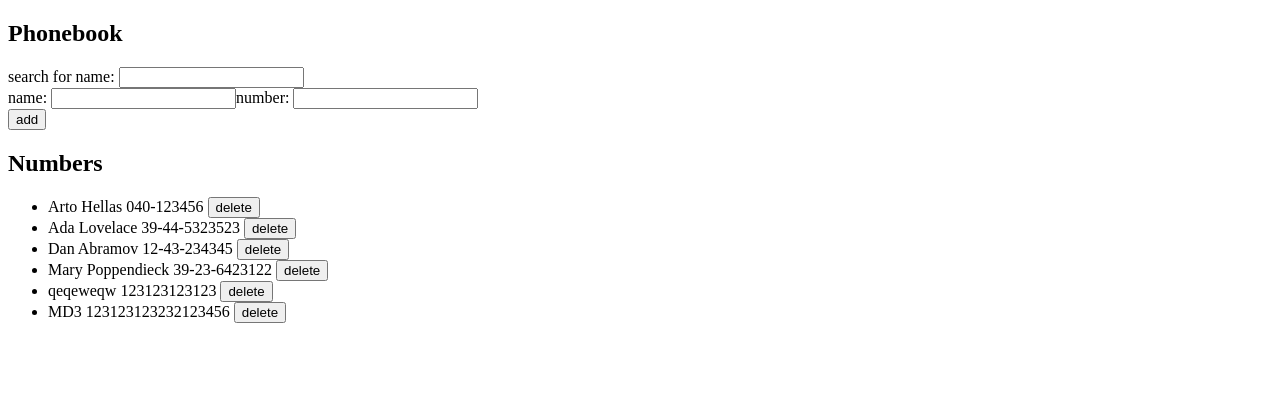
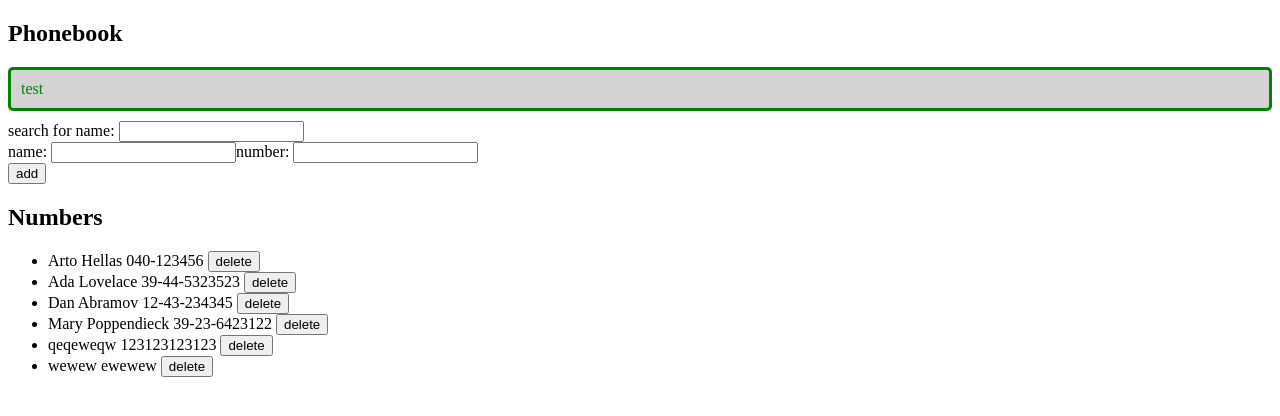
Before and after one commit to beulard/fullstackopen, a React (Create React App) app: page / in a window 1280 px wide. Shown: the top 416 px of the page. Built offline with nearby package versions, Linux system fonts and the light colour scheme; data requests are answered from the project's data file.

Commit message:
Do part 2e exercises

```diff
--- a/db.json
+++ b/db.json
@@ -26,9 +26,9 @@
       "id": 5
     },
     {
-      "name": "MD3",
-      "number": "123123123232123456",
-      "id": 8
+      "name": "wewew",
+      "number": "ewewew",
+      "id": 6
     }
   ]
 }
--- a/src/App.js
+++ b/src/App.js
@@ -1,4 +1,4 @@
-import { useEffect, useState } from 'react'
+import { useEffect, useState, useRef } from 'react'
 import personService from './services/persons'
 
 const SearchFilter = ({ searchValue, setSearchValue }) =>
@@ -6,7 +6,7 @@ const SearchFilter = ({ searchValue, setSearchValue }) =>
     search for name: <input value={searchValue} onChange={(event) => setSearchValue(event.target.value)} />
   </div>
 
-const Persons = ({ persons, handleDeletePerson }) =>
+const Persons = ({ persons, handleDeletePerson, setStatusMessage }) =>
   <ul>
     {
       persons.map(p => <li key={p.id}>{p.name} {p.number} <button onClick={() => handleDeletePerson(p.id, p.name)}>delete</button></li>)
@@ -24,11 +24,40 @@ const PersonForm = ({ newName, setNewName, newNumber, setNewNumber, addName }) =
     </div>
   </form>
 
+const Notification = ({message, color}) => {
+  if (message === null) {
+    return null
+  }
+
+  const style = {
+    color: color,
+    background: 'lightgrey',
+    borderStyle: 'solid',
+    borderRadius: 5,
+    padding: 10,
+    marginBottom: 10
+  }
+
+  return (
+    <div style={style}>
+      {message}
+    </div>
+  )
+}
+
 const App = () => {
   const [persons, setPersons] = useState([])
   const [newName, setNewName] = useState('')
   const [newNumber, setNewNumber] = useState('')
   const [searchValue, setSearchValue] = useState('')
+  const [statusMessage, setStatusMessage] = useState('test')
+  const [statusMessageColor, setStatusMessageColor] = useState('green')
+  const notificationTimeoutRef = useRef()
+
+  const resetAndStartTimer = (ms = 2500) => {
+    clearTimeout(notificationTimeoutRef.current)
+    notificationTimeoutRef.current = setTimeout(() => setStatusMessage(null), 2500)
+  }
 
   useEffect(() => {
     personService
@@ -46,14 +75,31 @@ const App = () => {
       if (window.confirm(`Replace ${newName}'s number with ${newNumber}?`)) {
         personService
           .updatePerson(duplicatePerson.id, { ...duplicatePerson, number: newNumber })
-          .then(returnedPerson => setPersons(persons.map(p => p.id === returnedPerson.id ? returnedPerson : p)))
+          .then(returnedPerson => {
+            setPersons(persons.map(p => p.id === returnedPerson.id ? returnedPerson : p))
+            setStatusMessage(`Changed ${newName}'s number to ${newNumber}`)
+            setStatusMessageColor('yellow')
+            resetAndStartTimer()
+          })
+          .catch(error => {
+            setStatusMessage(`Couldn't change ${newName}'s number: person has been removed from database`)
+            setStatusMessageColor('red')
+            // Remove person from list
+            setPersons(persons.filter(p => p.id !== duplicatePerson.id))
+            resetAndStartTimer()
+          })
       }
       return
     }
     const newPerson = { name: newName, number: newNumber }
     personService
       .addPerson(newPerson)
-      .then(returnedPerson => setPersons(persons.concat(returnedPerson)))
+      .then(returnedPerson => {
+        setPersons(persons.concat(returnedPerson))
+        setStatusMessage(`Added ${newName} to address book`)
+        setStatusMessageColor('green')
+        resetAndStartTimer()
+      })
 
     setNewName('')
     setNewNumber('')
@@ -62,10 +108,14 @@ const App = () => {
   const handleDeletePerson = (id, name) => {
     if (!window.confirm(`Delete ${name} from address book?`))
       return
+
     personService
       .deletePerson(id)
       .then(() => {
         setPersons(persons.filter(p => p.id !== id))
+        setStatusMessage(`Deleted ${name} from address book`)
+        setStatusMessageColor('orange')
+        resetAndStartTimer()
       })
   }
 
@@ -74,6 +124,7 @@ const App = () => {
   return (
     <div>
       <h2>Phonebook</h2>
+      <Notification message={statusMessage} color={statusMessageColor} />
       <SearchFilter searchValue={searchValue} setSearchValue={setSearchValue} />
       <PersonForm
         newName={newName}
@@ -81,9 +132,10 @@ const App = () => {
         newNumber={newNumber}
         setNewNumber={setNewNumber}
         addName={addName}
+        setStatusMessage={setStatusMessage}
       />
       <h2>Numbers</h2>
-      <Persons persons={personsToShow} handleDeletePerson={handleDeletePerson} />
+      <Persons persons={personsToShow} handleDeletePerson={handleDeletePerson} setStatusMessage={setStatusMessage} />
 
     </div>
   )
```
